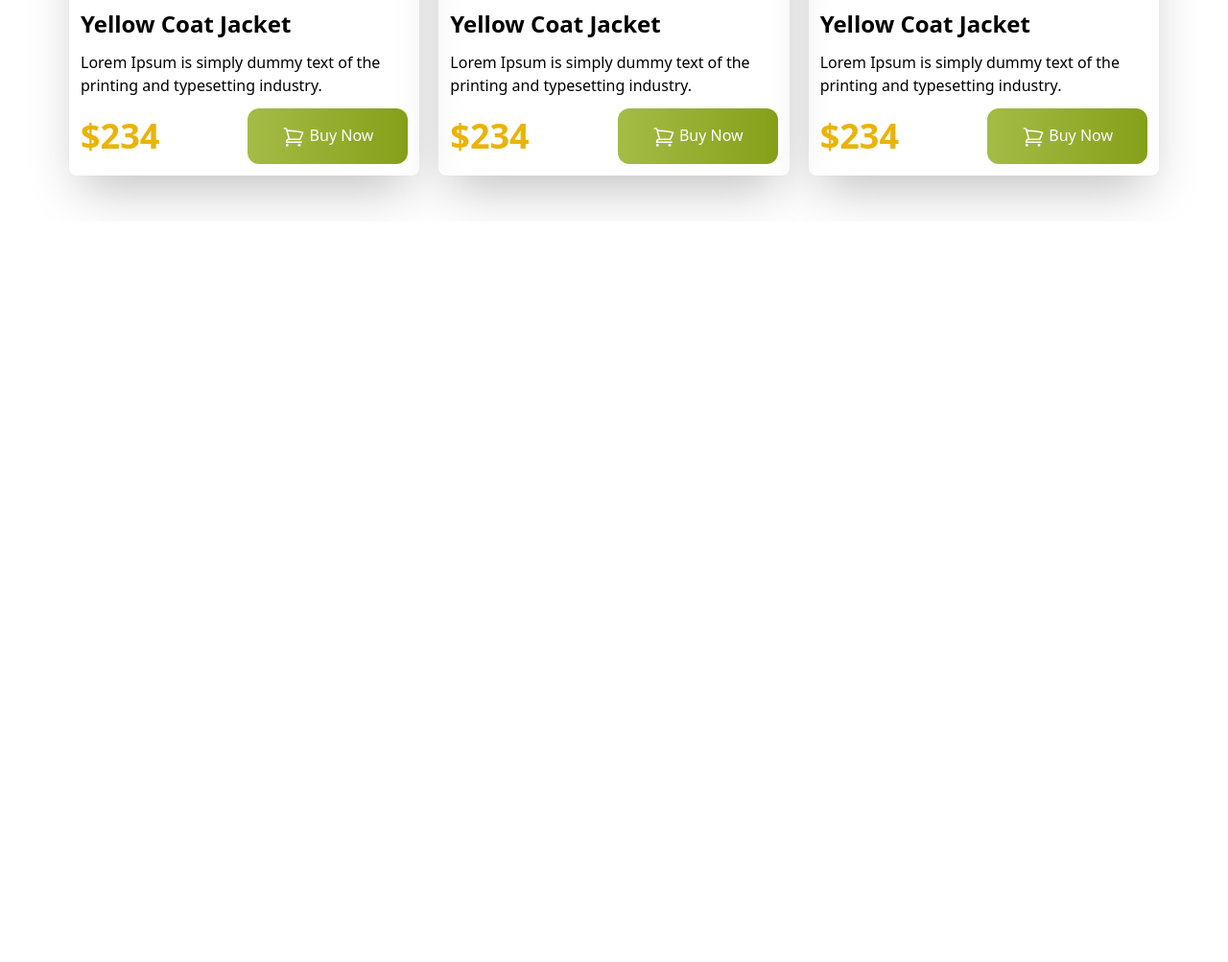
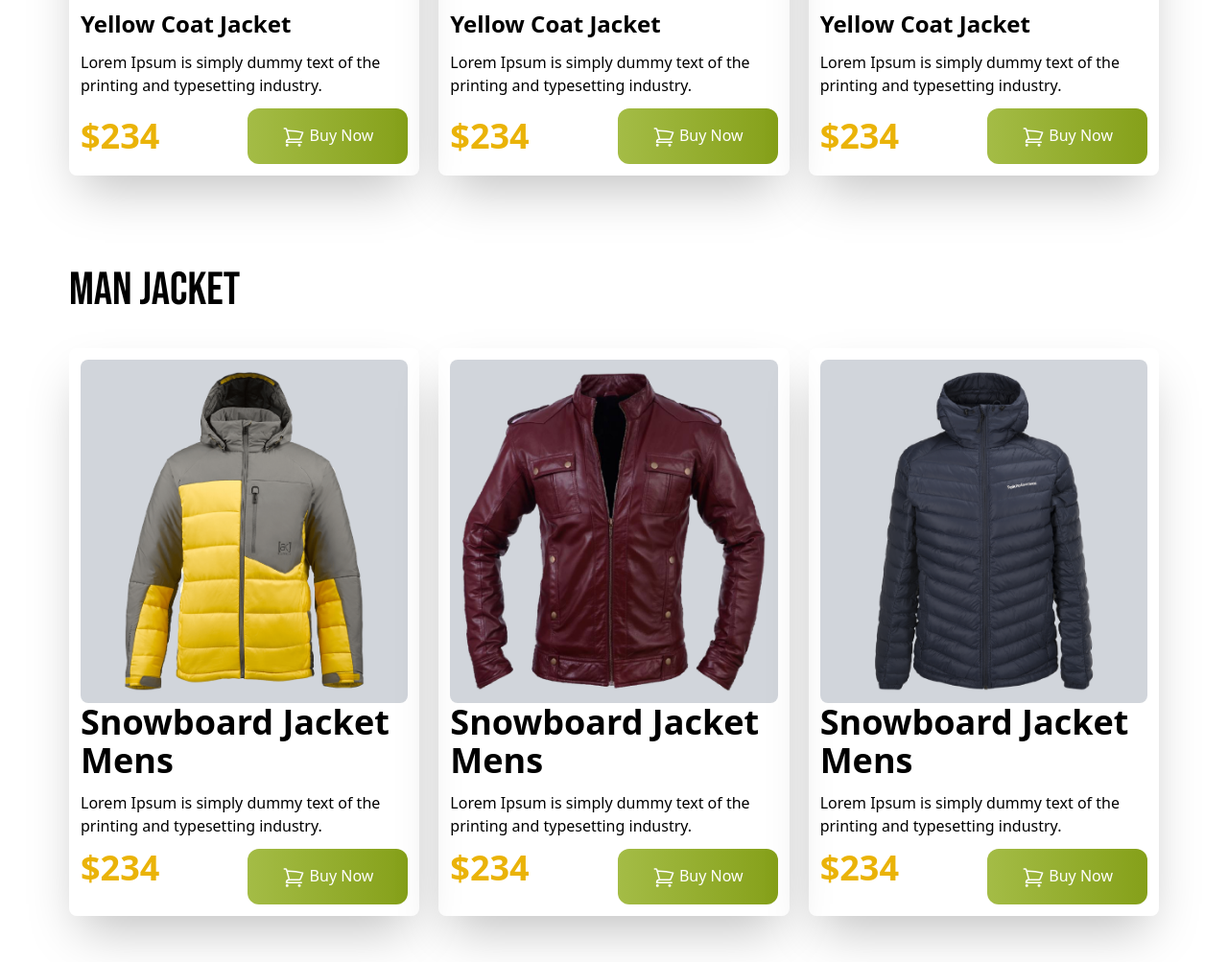
Before and after one commit to shakib2123/Penguin-fashion-tailwind, a plain HTML site: page index.html in a window 1280 px wide. Shown: the part 1265-2268 px from the top of the page at 96% size. Before the commit the page ends 1496 px from the top, so only its background shows below. Drawn offline with nearby package versions, Linux system fonts and the light colour scheme.

Commit message:
man jacket section created

```diff
--- a/index.html
+++ b/index.html
@@ -180,6 +180,117 @@
           </div>
         </div>
       </section>
+      <!-- Mans jackets -->
+      <section class="py-12 px-2">
+        <h2 class="text-5xl font-bebas">Man Jacket</h2>
+        <div class="grid grid-cols-1 md:grid-cols-2 lg:grid-cols-3 gap-5">
+          <div class="mt-9 shadow-2xl p-3 rounded-lg">
+            <div class="bg-gray-300 p-3 rounded-lg">
+              <img src="./images/jacket-4.png" alt="" />
+            </div>
+            <div class="space-y-3">
+              <h3 class="font-bold text-4xl">Snowboard Jacket Mens</h3>
+              <p>
+                Lorem Ipsum is simply dummy text of the printing and typesetting
+                industry.
+              </p>
+              <div class="flex justify-between">
+                <h3 class="text-yellow-500 text-4xl font-bold">$234</h3>
+                <button
+                  class="py-4 px-9 bg-gradient-to-r from-[#A4BC46] to-[#85A019] rounded-xl text-white"
+                >
+                  <svg
+                    xmlns="http://www.w3.org/2000/svg"
+                    fill="none"
+                    viewBox="0 0 24 24"
+                    stroke-width="1.5"
+                    stroke="currentColor"
+                    class="w-6 h-6 inline"
+                  >
+                    <path
+                      stroke-linecap="round"
+                      stroke-linejoin="round"
+                      d="M2.25 3h1.386c.51 0 .955.343 1.087.835l.383 1.437M7.5 14.25a3 3 0 00-3 3h15.75m-12.75-3h11.218c1.121-2.3 2.1-4.684 2.924-7.138a60.114 60.114 0 00-16.536-1.84M7.5 14.25L5.106 5.272M6 20.25a.75.75 0 11-1.5 0 .75.75 0 011.5 0zm12.75 0a.75.75 0 11-1.5 0 .75.75 0 011.5 0z"
+                    />
+                  </svg>
+
+                  Buy Now
+                </button>
+              </div>
+            </div>
+          </div>
+          <div class="mt-9 shadow-2xl p-3 rounded-lg">
+            <div class="bg-gray-300 p-3 rounded-lg">
+              <img src="./images/jacket-5.png" alt="" />
+            </div>
+            <div class="space-y-3">
+              <h3 class="font-bold text-4xl">Snowboard Jacket Mens</h3>
+              <p>
+                Lorem Ipsum is simply dummy text of the printing and typesetting
+                industry.
+              </p>
+              <div class="flex justify-between">
+                <h3 class="text-yellow-500 text-4xl font-bold">$234</h3>
+                <button
+                  class="py-4 px-9 bg-gradient-to-r from-[#A4BC46] to-[#85A019] rounded-xl text-white"
+                >
+                  <svg
+                    xmlns="http://www.w3.org/2000/svg"
+                    fill="none"
+                    viewBox="0 0 24 24"
+                    stroke-width="1.5"
+                    stroke="currentColor"
+                    class="w-6 h-6 inline"
+                  >
+                    <path
+                      stroke-linecap="round"
+                      stroke-linejoin="round"
+                      d="M2.25 3h1.386c.51 0 .955.343 1.087.835l.383 1.437M7.5 14.25a3 3 0 00-3 3h15.75m-12.75-3h11.218c1.121-2.3 2.1-4.684 2.924-7.138a60.114 60.114 0 00-16.536-1.84M7.5 14.25L5.106 5.272M6 20.25a.75.75 0 11-1.5 0 .75.75 0 011.5 0zm12.75 0a.75.75 0 11-1.5 0 .75.75 0 011.5 0z"
+                    />
+                  </svg>
+
+                  Buy Now
+                </button>
+              </div>
+            </div>
+          </div>
+          <div class="mt-9 shadow-2xl p-3 rounded-lg">
+            <div class="bg-gray-300 p-3 rounded-lg">
+              <img src="./images/jacket-6.png" alt="" />
+            </div>
+            <div class="space-y-3">
+              <h3 class="font-bold text-4xl">Snowboard Jacket Mens</h3>
+              <p>
+                Lorem Ipsum is simply dummy text of the printing and typesetting
+                industry.
+              </p>
+              <div class="flex justify-between">
+                <h3 class="text-yellow-500 text-4xl font-bold">$234</h3>
+                <button
+                  class="py-4 px-9 bg-gradient-to-r from-[#A4BC46] to-[#85A019] rounded-xl text-white"
+                >
+                  <svg
+                    xmlns="http://www.w3.org/2000/svg"
+                    fill="none"
+                    viewBox="0 0 24 24"
+                    stroke-width="1.5"
+                    stroke="currentColor"
+                    class="w-6 h-6 inline"
+                  >
+                    <path
+                      stroke-linecap="round"
+                      stroke-linejoin="round"
+                      d="M2.25 3h1.386c.51 0 .955.343 1.087.835l.383 1.437M7.5 14.25a3 3 0 00-3 3h15.75m-12.75-3h11.218c1.121-2.3 2.1-4.684 2.924-7.138a60.114 60.114 0 00-16.536-1.84M7.5 14.25L5.106 5.272M6 20.25a.75.75 0 11-1.5 0 .75.75 0 011.5 0zm12.75 0a.75.75 0 11-1.5 0 .75.75 0 011.5 0z"
+                    />
+                  </svg>
+
+                  Buy Now
+                </button>
+              </div>
+            </div>
+          </div>
+        </div>
+      </section>
     </main>
     <footer></footer>
   </body>
```
